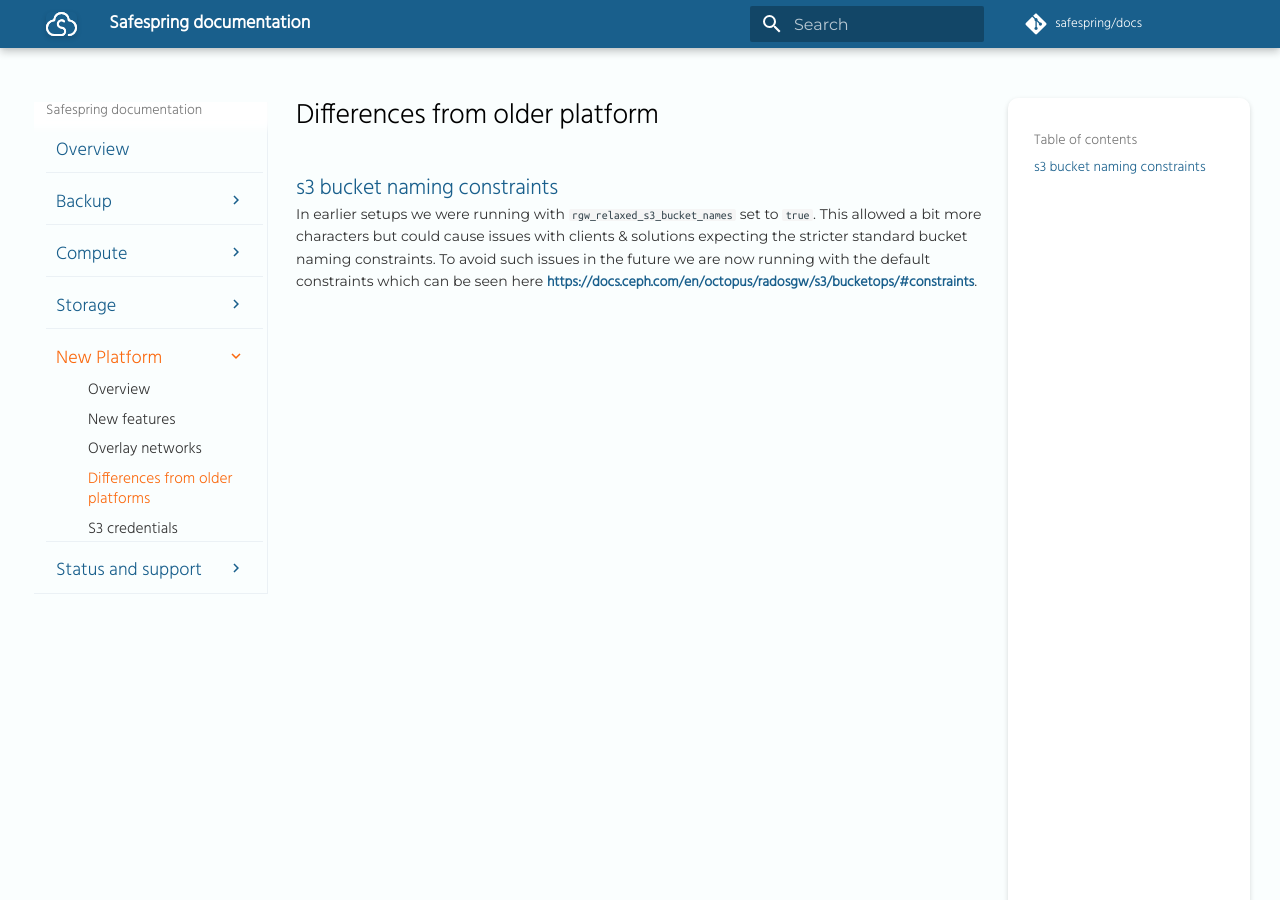
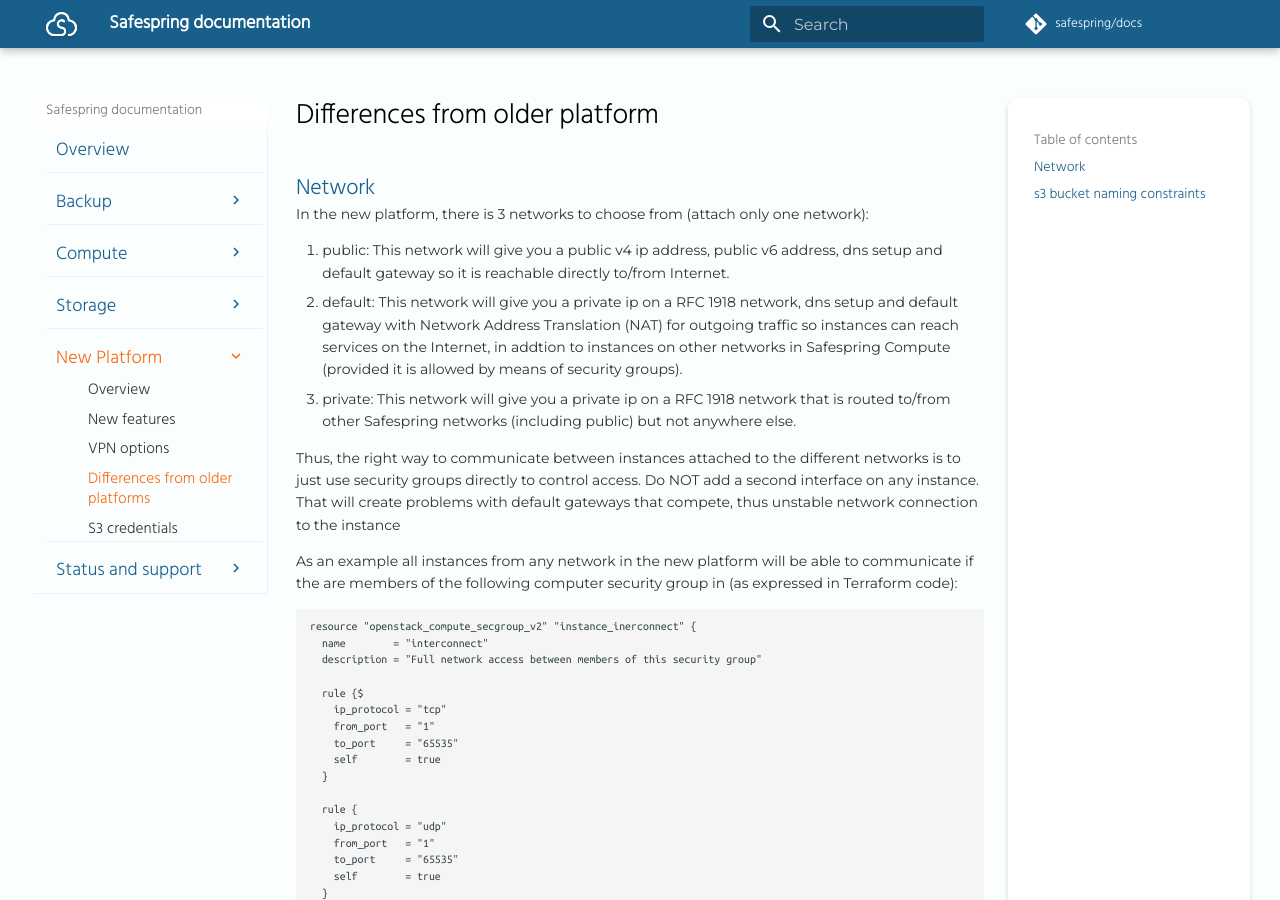
Before and after one commit to safespring/docs, an MkDocs documentation site: the page built from content/new/differences.md, in a window 1280 px wide and 900 px high. Built offline with MkDocs 1.6.1 and Material for MkDocs 9.7.7, drawn with Linux system fonts in a browser that asks for light colours; a script that is not in the unit is left out; comment, search, counter and statistics services are not loaded; old or Windows-style settings are respelled for this version of MkDocs; some of the changed text lies outside the part shown.

Commit message:
CEM-6 Update and restructure (#7)
* CEM-6 Update and restructure

* Update differences.md

Co-authored-by: Anders Bruvik <anders.bruvik@safespring.com>

````diff
--- a/content/new/differences.md
+++ b/content/new/differences.md
@@ -1,5 +1,52 @@
 # Differences from older platform
+
+## Network
+In the new platform, there is 3 networks to choose from (attach only one network):
+
+1. public: This network will give you a public v4 ip address, public v6 address, dns setup and default gateway so it is reachable directly to/from Internet.
+2. default: This network will give you a private ip on a RFC 1918 network,
+   dns setup and default gateway with Network Address Translation (NAT) for outgoing traffic so instances can reach
+   services on the Internet, in addtion to instances on other networks in Safespring Compute (provided it is allowed by means of security groups).
+3. private: This network will give you a private ip on a RFC 1918 network that is routed to/from other
+   Safespring networks (including public) but not anywhere else.
+
+Thus, the right way to communicate between instances attached to the different networks is to
+just use security groups directly to control access. Do NOT add a second
+interface on any instance. That will create problems with default gateways that
+compete, thus unstable network connection to the instance
+
+As an example all instances from any network in the new platform will be able
+to communicate if the are members of the following computer security group in
+(as expressed in Terraform code):
+
+```code
+resource "openstack_compute_secgroup_v2" "instance_inerconnect" {
+  name        = "interconnect"
+  description = "Full network access between members of this security group"
+
+  rule {$
+    ip_protocol = "tcp"
+    from_port   = "1"
+    to_port     = "65535"
+    self        = true
+  }
+
+  rule {
+    ip_protocol = "udp"
+    from_port   = "1"
+    to_port     = "65535"
+    self        = true
+  }
+}
+```
+
+The keyword here is `self`. See: https://registry.terraform.io/providers/terraform-provider-openstack/openstack/latest/docs/resources/compute_secgroup_v2#self
 
 ## s3 bucket naming constraints
 
-In earlier setups we were running with `rgw_relaxed_s3_bucket_names` set to `true`. This allowed a bit more characters but could cause issues with clients & solutions expecting the stricter standard bucket naming constraints. To avoid such issues in the future we are now running  with the default constraints which can be seen here <https://docs.ceph.com/en/octopus/radosgw/s3/bucketops/#constraints>.
+In earlier setups we were running with `rgw_relaxed_s3_bucket_names` set to
+`true`. This allowed a bit more characters but could cause issues with clients
+& solutions expecting the stricter standard bucket naming constraints. To avoid
+such issues in the future we are now running  with the default constraints
+which can be seen here
+<https://docs.ceph.com/en/octopus/radosgw/s3/bucketops/#constraints>.
--- a/mkdocs.yml
+++ b/mkdocs.yml
@@ -106,7 +106,7 @@
   - New Platform:
      - Overview: "new/overview.md"
      - New features: "new/features.md"
-     - Overlay networks: "new/overlay.md"
+     - VPN options: "new/vpn.md"
      - Differences from older platforms: "new/differences.md"
      - S3 credentials: "new/s3-credentials.md"
   #   - Zones: "synkzone/zones.md"
````
Also changed, not shown: content/new/overlay.md (deleted, +0 -51 lines), content/new/vpn.md (added, +67 -0 lines).
